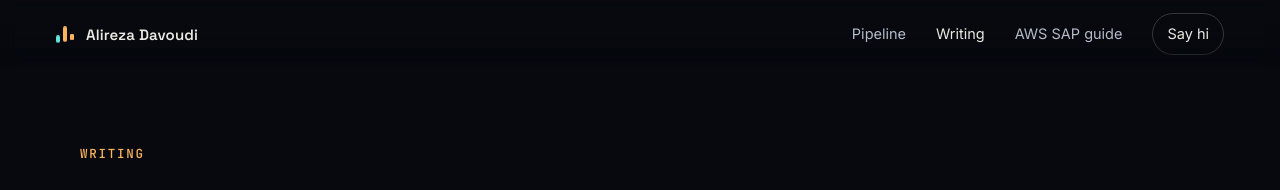
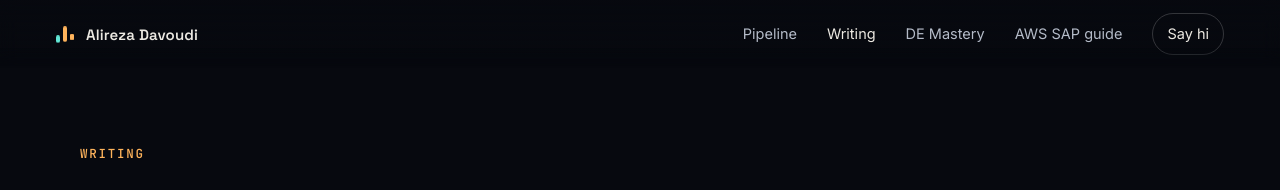
Before and after one commit to adavoudi/adavoudi.github.io, a Jekyll site: the page built from posts.md, in a window 1280 px wide. Shown: the top 190 px of the page. Built offline with Jekyll 4.4.1, drawn with Linux system fonts in a browser that asks for light colours.

Commit message:
Link DE Mastery course from nav and Process stage
Co-Authored-By: Claude Sonnet 5.5 <noreply@anthropic.com>

```diff
--- a/_data/profile.yml
+++ b/_data/profile.yml
@@ -31,6 +31,7 @@ stages:
     tags: [Spark, Flink, dbt, Python, Docker]
     posts: [deep-dive-docker, cpu-limit, autoscaling, elb]
     repos:
+      - { title: DE Mastery, kind: course, note: "My course: Spark, Kafka, Flink and lakehouse for analytics engineers", url: "https://adavoudi.info/de-mastery/" }
       - { title: simple_docker, note: "A Docker-like container runtime in Python", url: "https://github.com/adavoudi/simple_docker" }
 
   - key: store
--- a/_includes/nav.html
+++ b/_includes/nav.html
@@ -6,6 +6,7 @@
   <nav class="nav__links" aria-label="Primary">
     <a href="{{ '/#pipeline' | relative_url }}">Pipeline</a>
     <a href="{{ '/posts/' | relative_url }}"{% if page.url contains '/posts' or page.layout == 'post' %} aria-current="page"{% endif %}>Writing</a>
+    <a href="https://adavoudi.info/de-mastery/" rel="noopener">DE Mastery</a>
     <a href="https://adavoudi.info/aws-sap/" rel="noopener">AWS SAP guide</a>
     <a class="nav__cta" href="{{ '/#contact' | relative_url }}">Say hi</a>
   </nav>
--- a/_layouts/home.html
+++ b/_layouts/home.html
@@ -43,7 +43,7 @@ layout: default
             {%- if post -%}<li><span class="refs__kind">post</span><a href="{{ post.url | relative_url }}">{{ post.title | escape }}</a></li>{%- endif -%}
           {%- endfor -%}
           {%- for r in s.repos -%}
-            <li><span class="refs__kind">repo</span><a href="{{ r.url }}" rel="noopener">{{ r.title }}</a><em>{{ r.note }}</em></li>
+            <li><span class="refs__kind">{{ r.kind | default: "repo" }}</span><a href="{{ r.url }}" rel="noopener">{{ r.title }}</a><em>{{ r.note }}</em></li>
           {%- endfor -%}
         </ul>
       </article>
--- a/assets/css/site.css
+++ b/assets/css/site.css
@@ -145,7 +145,7 @@ p { margin: 0 0 1em; }
 .tags li { font: 400 12.5px/1 var(--font-mono); padding: 7px 10px; border-radius: 6px; border: 1px solid var(--line-strong); color: var(--fg-dim); background: rgba(255, 255, 255, .03); }
 .refs { list-style: none; padding: 14px 0 0; margin: 0; border-top: 1px solid var(--line); display: grid; gap: 8px; font-size: 14.5px; }
 .refs li { display: flex; flex-wrap: wrap; align-items: baseline; gap: 4px 10px; line-height: 1.4; }
-.refs__kind { font: 500 10.5px/1 var(--font-mono); letter-spacing: .1em; text-transform: uppercase; color: var(--cyan); min-width: 34px; }
+.refs__kind { font: 500 10.5px/1 var(--font-mono); letter-spacing: .1em; text-transform: uppercase; color: var(--cyan); min-width: 44px; }
 .refs a { color: var(--fg); text-decoration: underline; text-decoration-color: var(--line-strong); text-underline-offset: 3px; }
 .refs a:hover { text-decoration-color: var(--amber); color: var(--amber); }
 .refs em { color: var(--muted); font-style: normal; font-size: 13px; flex-basis: 100%; padding-left: 44px; }
```
